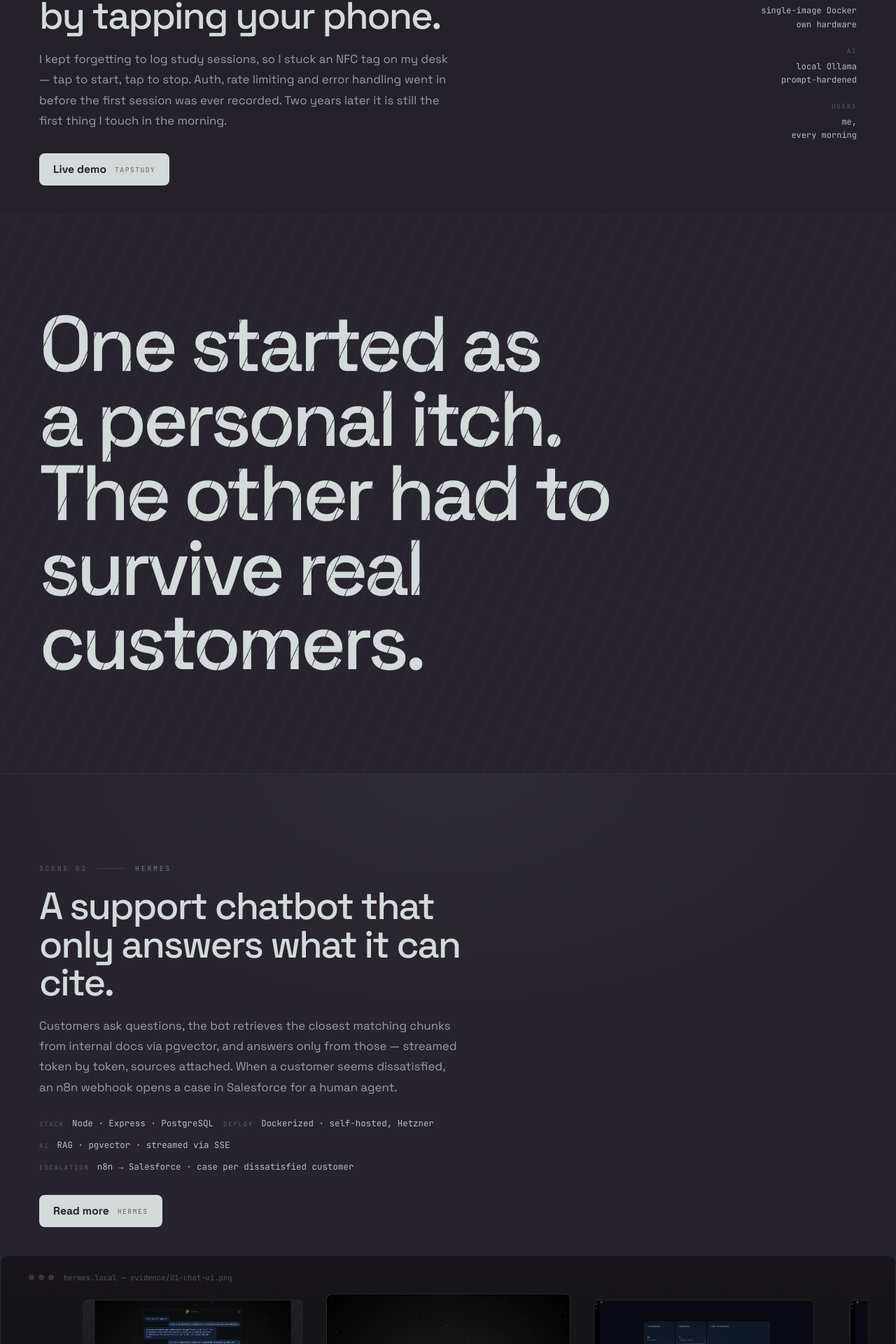
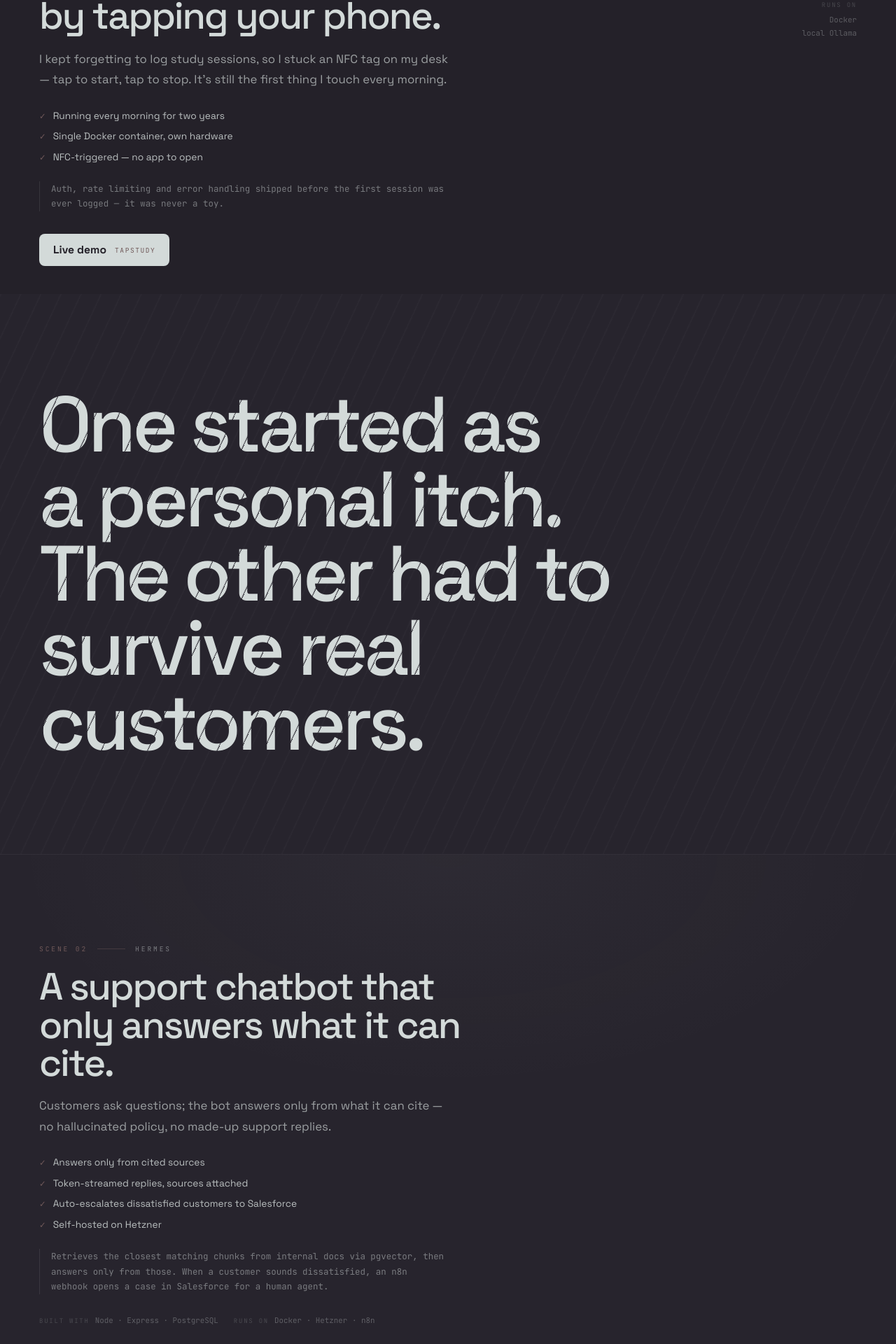
Before and after one commit to c-panagopoulos/Personal-Website, a React (Vite) app in the folder client/: page / in a window 1280 px wide. Shown: the part 3108-5028 px from the top of the page at 70% size. Built offline with nearby package versions, Linux system fonts and the light colour scheme.

Commit message:
Restructure project sections around story, proof, and engineering before stack

```diff
--- a/client/src/App.jsx
+++ b/client/src/App.jsx
@@ -44,15 +44,19 @@ export default function App() {
         sceneName="TAPSTUDY"
         showBrowserPreview={false}
         title="A study tracker you start by tapping your phone."
-        body="I kept forgetting to log study sessions, so I stuck an NFC tag on my desk — tap to start, tap to stop. Auth, rate limiting and error handling went in before the first session was ever recorded. Two years later it is still the first thing I touch in the morning."
+        body="I kept forgetting to log study sessions, so I stuck an NFC tag on my desk — tap to start, tap to stop. It's still the first thing I touch every morning."
+        proof={[
+          "Running every morning for two years",
+          "Single Docker container, own hardware",
+          "NFC-triggered — no app to open",
+        ]}
+        how="Auth, rate limiting and error handling shipped before the first session was ever logged — it was never a toy."
         ctaLabel="Live demo"
         ctaTag="TAPSTUDY"
         ctaHref="#scene-01"
-        facts={[
-          { label: "STACK", lines: ["React · Express", "PostgreSQL"] },
-          { label: "DEPLOY", lines: ["single-image Docker", "own hardware"] },
-          { label: "AI", lines: ["local Ollama", "prompt-hardened"] },
-          { label: "USERS", lines: ["me,", "every morning"] },
+        stack={[
+          { label: "BUILT WITH", items: ["React 19", "Express", "PostgreSQL"] },
+          { label: "RUNS ON", items: ["Docker", "local Ollama"] },
         ]}
       />
 
@@ -76,15 +80,20 @@ export default function App() {
         divider
         factsLayout="inline"
         title="A support chatbot that only answers what it can cite."
-        body="Customers ask questions, the bot retrieves the closest matching chunks from internal docs via pgvector, and answers only from those — streamed token by token, sources attached. When a customer seems dissatisfied, an n8n webhook opens a case in Salesforce for a human agent."
+        body="Customers ask questions; the bot answers only from what it can cite — no hallucinated policy, no made-up support replies."
+        proof={[
+          "Answers only from cited sources",
+          "Token-streamed replies, sources attached",
+          "Auto-escalates dissatisfied customers to Salesforce",
+          "Self-hosted on Hetzner",
+        ]}
+        how="Retrieves the closest matching chunks from internal docs via pgvector, then answers only from those. When a customer sounds dissatisfied, an n8n webhook opens a case in Salesforce for a human agent."
         ctaLabel="Read more"
         ctaTag="HERMES"
         ctaHref="#assistant"
-        facts={[
-          { label: "STACK", lines: ["Node · Express", "PostgreSQL"] },
-          { label: "DEPLOY", lines: ["Dockerized", "self-hosted, Hetzner"] },
-          { label: "AI", lines: ["RAG · pgvector", "streamed via SSE"] },
-          { label: "ESCALATION", lines: ["n8n → Salesforce", "case per dissatisfied customer"] },
+        stack={[
+          { label: "BUILT WITH", items: ["Node", "Express", "PostgreSQL"] },
+          { label: "RUNS ON", items: ["Docker", "Hetzner", "n8n"] },
         ]}
       />
 
--- a/client/src/components/ProjectScene.jsx
+++ b/client/src/components/ProjectScene.jsx
@@ -9,10 +9,12 @@ export default function ProjectScene({
   browserTag,
   title,
   body,
+  proof,
+  how,
+  stack,
   ctaLabel,
   ctaTag,
   ctaHref,
-  facts,
   factsLayout = "column",
   showBrowserPreview = true,
   divider = false,
@@ -48,16 +50,31 @@ export default function ProjectScene({
             <ScrambleText lines={[title]} />
           </h3>
           <p className="scene__body">{body}</p>
-          {factsLayout === "inline" && (
-            <div className="scene__facts--inline">
-              {facts.map((fact) => (
-                <span key={fact.label}>
-                  <span className="fact__label">{fact.label} </span>
-                  {fact.lines.join(" · ")}
-                </span>
+
+          {proof?.length > 0 && (
+            <ul className="scene__proof">
+              {proof.map((item) => (
+                <li className="scene__proof-item" key={item}>
+                  <span className="scene__proof-mark">✓</span>
+                  {item}
+                </li>
+              ))}
+            </ul>
+          )}
+
+          {how && <p className="scene__how">{how}</p>}
+
+          {factsLayout === "inline" && stack?.length > 0 && (
+            <div className="scene__stack scene__stack--inline">
+              {stack.map((group) => (
+                <div className="scene__stack-group" key={group.label}>
+                  <span className="scene__stack-label">{group.label}</span>
+                  <span className="scene__stack-value">{group.items.join(" · ")}</span>
+                </div>
               ))}
             </div>
           )}
+
           {ctaHref && (
             <div style={{ marginTop: 32, display: "flex", gap: 14 }}>
               <a className="btn" href={ctaHref} target={ctaHref.startsWith("http") ? "_blank" : undefined} rel={ctaHref.startsWith("http") ? "noreferrer" : undefined}>
@@ -67,16 +84,16 @@ export default function ProjectScene({
             </div>
           )}
         </Reveal>
-        {factsLayout === "column" && (
-          <Reveal className="facts">
-            {facts.map((fact) => (
-              <div className="fact" key={fact.label}>
-                <div className="fact__label">{fact.label}</div>
-                <div className="fact__value">
-                  {fact.lines.map((line, i) => (
+        {factsLayout === "column" && stack?.length > 0 && (
+          <Reveal className="scene__stack">
+            {stack.map((group) => (
+              <div className="scene__stack-group" key={group.label}>
+                <div className="scene__stack-label">{group.label}</div>
+                <div className="scene__stack-value">
+                  {group.items.map((item, i) => (
                     <span key={i}>
-                      {line}
-                      {i < fact.lines.length - 1 && <br />}
+                      {item}
+                      {i < group.items.length - 1 && <br />}
                     </span>
                   ))}
                 </div>
--- a/client/src/styles/global.css
+++ b/client/src/styles/global.css
@@ -919,24 +919,6 @@ button {
     grid-template-columns: 1fr;
   }
 }
-.scene__facts--inline {
-  margin-top: 28px;
-  display: flex;
-  flex-wrap: wrap;
-  align-items: baseline;
-  gap: 14px;
-  max-width: 700px;
-  font-family: var(--font-mono);
-  font-size: 0.78rem;
-  color: var(--text-soft);
-}
-.scene__facts--inline .fact__label {
-  font-family: var(--font-mono);
-  font-size: 0.56rem;
-  letter-spacing: 0.2em;
-  color: var(--text-quiet);
-  margin-right: 4px;
-}
 .scene__kicker {
   display: flex;
   align-items: center;
@@ -978,6 +960,82 @@ button {
   text-wrap: pretty;
 }
 
+/* Evidence the project is real, before any mention of the stack. */
+.scene__proof {
+  margin: 26px 0 0;
+  padding: 0;
+  list-style: none;
+  display: flex;
+  flex-direction: column;
+  gap: 9px;
+  max-width: 560px;
+}
+.scene__proof-item {
+  display: flex;
+  align-items: baseline;
+  gap: 10px;
+  font-size: 0.86rem;
+  line-height: 1.5;
+  color: var(--text-soft);
+}
+.scene__proof-mark {
+  font-family: var(--font-mono);
+  font-size: 0.72rem;
+  color: var(--accent);
+  flex-shrink: 0;
+}
+
+/* A single engineering note — what's technically interesting, quoted like an annotation. */
+.scene__how {
+  margin: 24px 0 0;
+  max-width: 580px;
+  padding-left: 16px;
+  border-left: 1px solid var(--border-strong);
+  font-family: var(--font-mono);
+  font-size: 0.78rem;
+  line-height: 1.75;
+  color: var(--text-tertiary);
+}
+
+/* Stack — last, quietest: a spec sheet, not a headline. */
+.scene__stack {
+  display: flex;
+  flex-direction: column;
+  gap: 20px;
+}
+.scene__stack-group {
+  text-align: right;
+}
+.scene__stack-label {
+  font-family: var(--font-mono);
+  font-size: 0.56rem;
+  letter-spacing: 0.2em;
+  color: var(--text-faint);
+}
+.scene__stack-value {
+  font-family: var(--font-mono);
+  font-size: 0.68rem;
+  color: var(--text-quiet);
+  margin-top: 6px;
+  line-height: 1.7;
+}
+.scene__stack--inline {
+  flex-direction: row;
+  flex-wrap: wrap;
+  gap: 22px;
+  margin-top: 28px;
+  max-width: 700px;
+}
+.scene__stack--inline .scene__stack-group {
+  text-align: left;
+  display: flex;
+  align-items: baseline;
+  gap: 8px;
+}
+.scene__stack--inline .scene__stack-value {
+  margin-top: 0;
+}
+
 .btn {
   display: inline-flex;
   align-items: center;
@@ -1005,14 +1063,6 @@ button {
   color: var(--accent);
 }
 
-.facts {
-  display: flex;
-  flex-direction: column;
-  gap: 22px;
-}
-.facts .fact {
-  text-align: right;
-}
 .facts--row {
   display: flex;
   flex-wrap: wrap;
```
